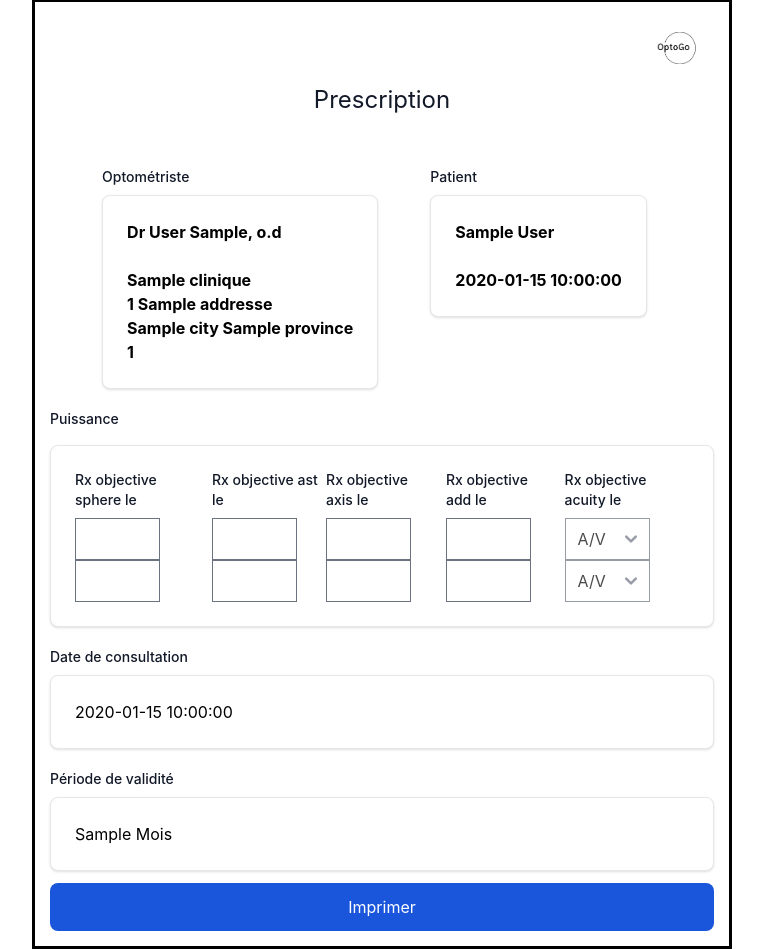
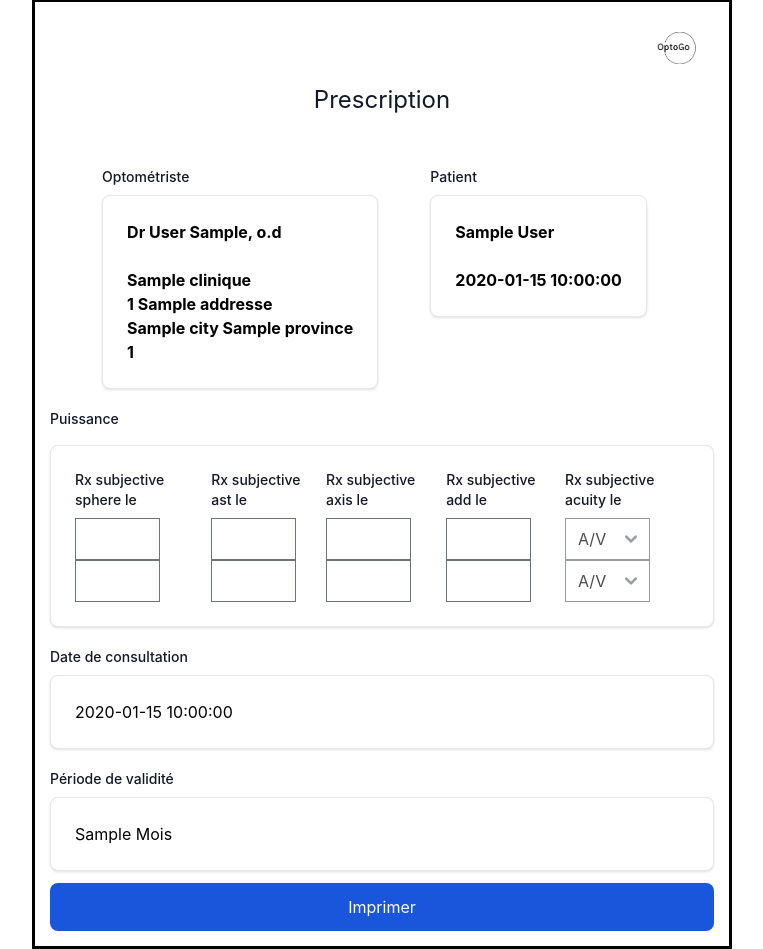
Before and after one commit to MathieuHoude/OptoGo, a Flask app: template templates/prescription/prescriptionPage.html in a window 1280 px wide. Shown: the part 179-1128 px from the top of the page, without its empty margins (258-1021 px from the left). Run offline with Flask 3, Linux system fonts and the light colour scheme; the visitor is signed in with stand-in values (Sample User, id 1); the template is opened without the code that fills it: most values are stand-ins (such as "Sample title", 1, 10 or a date in 2020); grey boxes marked "Sample" are stand-in pictures; form fields are guessed from the names that the template uses; style sheets or scripts are compiled from the project's sources; some libraries are stand-ins or nearby versions.

Commit message:
correction pour le power de la prescription de objective a subjective

```diff
--- a/templates/prescription/power.html
+++ b/templates/prescription/power.html
@@ -9,51 +9,51 @@ Power
         <div class=" gap-2 p-6 bg-white border border-gray-200 rounded-lg shadow dark:bg-gray-800 dark:border-gray-700">
             <form class="flex gap-2 mx-auto">
                 <div>
-                    <label for="{{ form.RX_objective_Sphere_LE.id }}" class="block mb-2 text-sm font-medium text-gray-900 dark:text-white">{{ form.RX_objective_Sphere_LE.label }}</label>
+                    <label for="{{ form.RX_subjective_Sphere_LE.id }}" class="block mb-2 text-sm font-medium text-gray-900 dark:text-white">{{ form.RX_subjective_Sphere_LE.label }}</label>
                     <div class="flex flex-col">
-                        <input id="{{ form.RX_objective_Sphere_LE.id }}" name="{{ form.RX_objective_Sphere_LE.name }}" class="prescription-input" type="text" value="{% if form.RX_objective_Sphere_LE.data is not none %}{{ form.RX_objective_Sphere_LE.data }}{% else %}0.00{% endif %}" readonly>
-                        <input id="{{ form.RX_objective_Sphere_RE.id }}" name="{{ form.RX_objective_Sphere_RE.name }}" class="prescription-input" type="text" value="{% if form.RX_objective_Sphere_RE.data is not none %}{{ form.RX_objective_Sphere_RE.data }}{% else %}0.00{% endif %}" readonly>
+                        <input id="{{ form.RX_subjective_Sphere_LE.id }}" name="{{ form.RX_subjective_Sphere_LE.name }}" class="prescription-input" type="text" value="{% if form.RX_subjective_Sphere_LE.data is not none %}{{ form.RX_subjective_Sphere_LE.data }}{% else %}0.00{% endif %}" readonly>
+                        <input id="{{ form.RX_subjective_Sphere_RE.id }}" name="{{ form.RX_subjective_Sphere_RE.name }}" class="prescription-input" type="text" value="{% if form.RX_subjective_Sphere_RE.data is not none %}{{ form.RX_subjective_Sphere_RE.data }}{% else %}0.00{% endif %}" readonly>
 
                     </div>
                 </div>
                 <div>
-                    <label for="{{ form.RX_objective_Ast_LE.id }}" class="block mb-2 text-sm font-medium text-gray-900 dark:text-white">{{ form.RX_objective_Ast_LE.label }}</label>
+                    <label for="{{ form.RX_subjective_Ast_LE.id }}" class="block mb-2 text-sm font-medium text-gray-900 dark:text-white">{{ form.RX_subjective_Ast_LE.label }}</label>
                     <div class="flex flex-col">
-                        <input id="{{ form.RX_objective_Ast_LE.id }}" name="{{ form.RX_objective_Ast_LE.name }}" class="prescription-input" type="text" value="{% if form.RX_objective_Ast_LE.data is not none %}{{ form.RX_objective_Ast_LE.data }}{% else %}0.00{% endif %}" readonly>
-                        <input id="{{ form.RX_objective_Ast_RE.id }}" name="{{ form.RX_objective_Ast_RE.name }}" class="prescription-input" type="text" value="{% if form.RX_objective_Ast_RE.data is not none %}{{ form.RX_objective_Ast_RE.data }}{% else %}0.00{% endif %}" readonly>
+                        <input id="{{ form.RX_subjective_Ast_LE.id }}" name="{{ form.RX_subjective_Ast_LE.name }}" class="prescription-input" type="text" value="{% if form.RX_subjective_Ast_LE.data is not none %}{{ form.RX_subjective_Ast_LE.data }}{% else %}0.00{% endif %}" readonly>
+                        <input id="{{ form.RX_subjective_Ast_RE.id }}" name="{{ form.RX_subjective_Ast_RE.name }}" class="prescription-input" type="text" value="{% if form.RX_subjective_Ast_RE.data is not none %}{{ form.RX_subjective_Ast_RE.data }}{% else %}0.00{% endif %}" readonly>
 
                     </div>
                 </div>
                 <div>
-                    <label for="{{ form.RX_objective_Axis_LE.id }}" class="block mb-2 text-sm font-medium text-gray-900 dark:text-white">{{ form.RX_objective_Axis_LE.label }}</label>
+                    <label for="{{ form.RX_subjective_Axis_LE.id }}" class="block mb-2 text-sm font-medium text-gray-900 dark:text-white">{{ form.RX_subjective_Axis_LE.label }}</label>
                     <div class="flex flex-col">
-                        <input id="{{ form.RX_objective_Axis_LE.id }}" name="{{ form.RX_objective_Axis_LE.name }}" class="prescription-input" type="text" value="{% if form.RX_objective_Axis_LE.data is not none %}{{ form.RX_objective_Axis_LE.data }}{% else %}0.00{% endif %}" readonly>
-<input id="{{ form.RX_objective_Axis_RE.id }}" name="{{ form.RX_objective_Axis_RE.name }}" class="prescription-input" type="text" value="{% if form.RX_objective_Axis_RE.data is not none %}{{ form.RX_objective_Axis_RE.data }}{% else %}0.00{% endif %}" readonly>
+                        <input id="{{ form.RX_subjective_Axis_LE.id }}" name="{{ form.RX_subjective_Axis_LE.name }}" class="prescription-input" type="text" value="{% if form.RX_subjective_Axis_LE.data is not none %}{{ form.RX_subjective_Axis_LE.data }}{% else %}0.00{% endif %}" readonly>
+<input id="{{ form.RX_subjective_Axis_RE.id }}" name="{{ form.RX_subjective_Axis_RE.name }}" class="prescription-input" type="text" value="{% if form.RX_subjective_Axis_RE.data is not none %}{{ form.RX_subjective_Axis_RE.data }}{% else %}0.00{% endif %}" readonly>
 
                     </div>
                 </div>
                 <div>
-                    <label for="{{ form.RX_objective_Add_LE.id }}" class="block mb-2 text-sm font-medium text-gray-900 dark:text-white">{{ form.RX_objective_Add_LE.label }}</label>
+                    <label for="{{ form.RX_subjective_Add_LE.id }}" class="block mb-2 text-sm font-medium text-gray-900 dark:text-white">{{ form.RX_subjective_Add_LE.label }}</label>
                     <div class="flex flex-col">
-                        <input id="{{ form.RX_objective_Add_LE.id }}" name="{{ form.RX_objective_Add_LE.name }}" class="prescription-input" type="text" value="{% if form.RX_objective_Add_LE.data is not none %}{{ form.RX_objective_Add_LE.data }}{% else %}0.00{% endif %}" readonly>
+                        <input id="{{ form.RX_subjective_Add_LE.id }}" name="{{ form.RX_subjective_Add_LE.name }}" class="prescription-input" type="text" value="{% if form.RX_subjective_Add_LE.data is not none %}{{ form.RX_subjective_Add_LE.data }}{% else %}0.00{% endif %}" readonly>
 
-<input id="{{ form.RX_objective_Add_RE.id }}" name="{{ form.RX_objective_Add_RE.name }}" class="prescription-input" type="text" value="{% if form.RX_objective_Add_RE.data is not none %}{{ form.RX_objective_Add_RE.data }}{% else %}0.00{% endif %}" readonly>
+<input id="{{ form.RX_subjective_Add_RE.id }}" name="{{ form.RX_subjective_Add_RE.name }}" class="prescription-input" type="text" value="{% if form.RX_subjective_Add_RE.data is not none %}{{ form.RX_subjective_Add_RE.data }}{% else %}0.00{% endif %}" readonly>
 
                     </div>
                 </div>
                 <div>
-                    <label for="{{ form.RX_objective_Acuity_LE.id }}" class="block mb-2 text-sm font-medium text-gray-900 dark:text-white">{{ form.RX_objective_Acuity_LE.label }}</label>
+                    <label for="{{ form.RX_subjective_Acuity_LE.id }}" class="block mb-2 text-sm font-medium text-gray-900 dark:text-white">{{ form.RX_subjective_Acuity_LE.label }}</label>
                     <div class="flex flex-col">
-                        <select id="{{ form.RX_objective_Acuity_LE.id }}" name="{{ form.RX_objective_Acuity_LE.name }}" class="prescription-input" disabled>
+                        <select id="{{ form.RX_subjective_Acuity_LE.id }}" name="{{ form.RX_subjective_Acuity_LE.name }}" class="prescription-input" disabled>
                             <option disabled selected value="">A/V</option>
-                            {% for value, label in form.RX_objective_Acuity_LE.choices %}
-                                <option {% if "{:.2f}".format(value)  == "{:.2f}".format(form.RX_objective_Acuity_LE.data | float) %} selected {% endif %} value="{{ value }}">{{ label }}</option>
+                            {% for value, label in form.RX_subjective_Acuity_LE.choices %}
+                                <option {% if "{:.2f}".format(value)  == "{:.2f}".format(form.RX_subjective_Acuity_LE.data | float) %} selected {% endif %} value="{{ value }}">{{ label }}</option>
                             {% endfor %}
                         </select>
-                        <select id="{{ form.RX_objective_Acuity_RE.id }}" name="{{ form.RX_objective_Acuity_RE.name }}" class="prescription-input" disabled>
+                        <select id="{{ form.RX_subjective_Acuity_RE.id }}" name="{{ form.RX_subjective_Acuity_RE.name }}" class="prescription-input" disabled>
                             <option disabled selected value="">A/V</option>
-                            {% for value, label in form.RX_objective_Acuity_RE.choices %}
-                                <option {% if "{:.2f}".format(value)  == "{:.2f}".format(form.RX_objective_Acuity_RE.data | float) %} selected {% endif %} value="{{ value }}">{{ label }}</option>
+                            {% for value, label in form.RX_subjective_Acuity_RE.choices %}
+                                <option {% if "{:.2f}".format(value)  == "{:.2f}".format(form.RX_subjective_Acuity_RE.data | float) %} selected {% endif %} value="{{ value }}">{{ label }}</option>
                             {% endfor %}
                         </select>
                     </div>
```
